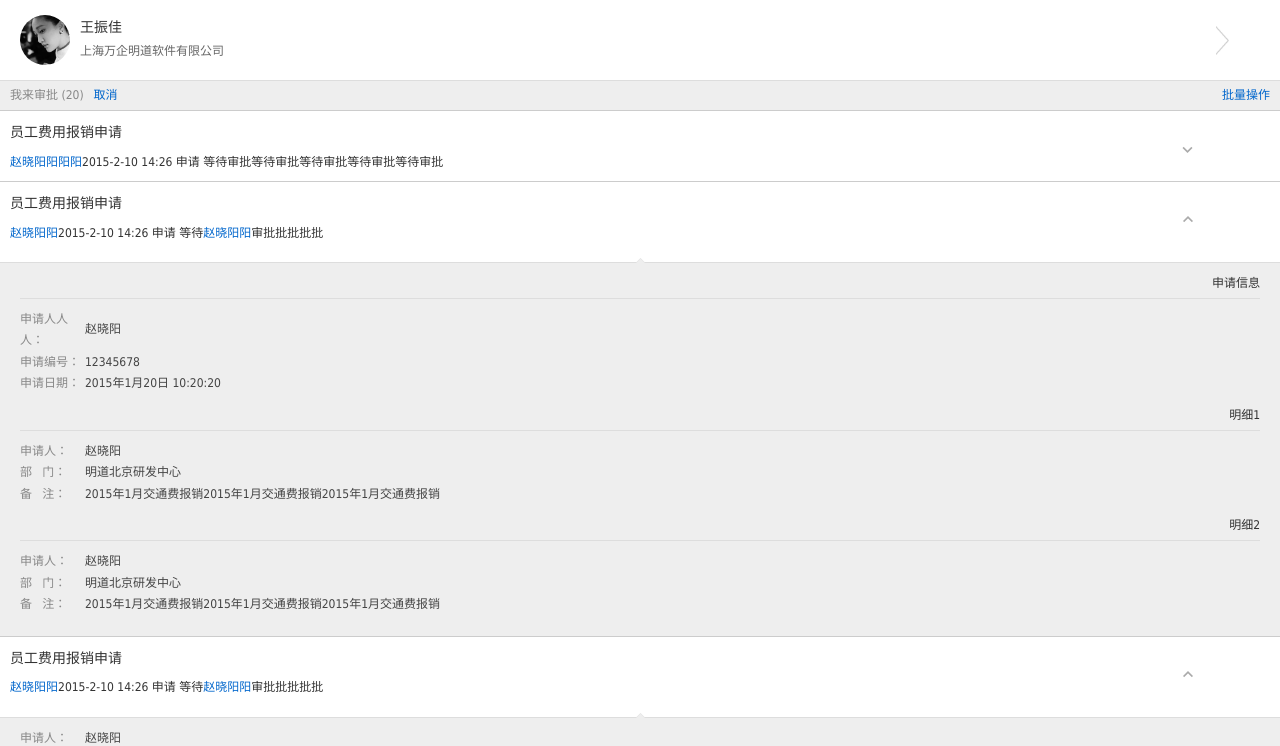
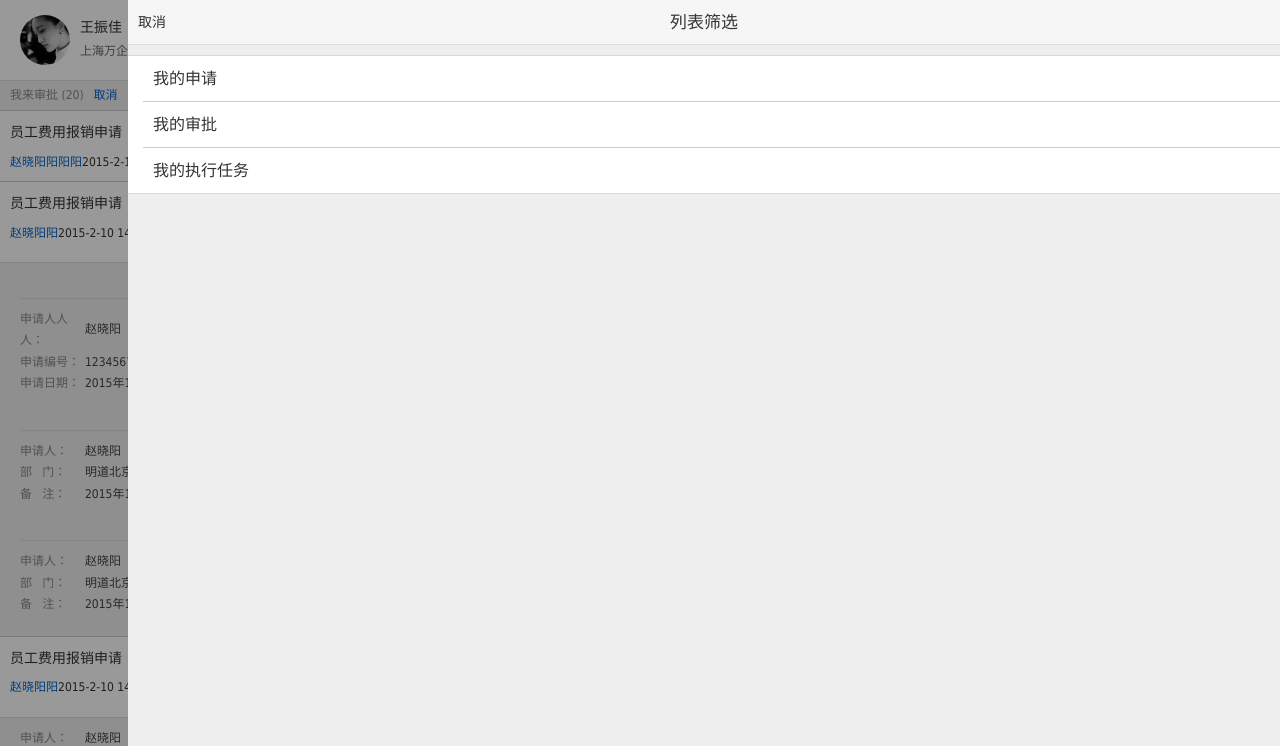
Before and after one commit to sun-zhao/MD_OA_app, a plain HTML site: page view/list.html in a window 1280 px wide. Shown: the top 746 px of the page. Drawn offline with Linux system fonts and the light colour scheme.

Commit message:
css
不要更新 img 包

```diff
--- a/css/fontstyles.css
+++ b/css/fontstyles.css
@@ -122,6 +122,9 @@
 
 .icon-shuffle2:before {
 	content: "\ea30";
+}
+.icon-menu:before {
+	content: "\e654";
 }
 
 .icon-bdgl:before {
--- a/css/mstyles.css
+++ b/css/mstyles.css
@@ -466,3 +466,15 @@ span.active i.icon-iback{margin-left:-3px;}
 .get_more span:nth-child(2){text-align:left;line-height:16px;}
 .details table tr:last-child td, .details table tr:last-child th{border:0;}
 .details .title{border-bottom:1px solid #ddd;margin-bottom:10px;padding-bottom:3px;}
+/*2015-8-10*/
+.humBtn{display: block;width:50px;height:50px;line-height:54px;position:fixed;right:15px;bottom:70px;border-radius:50%;background:#0066cc;opacity: 0.9;text-align:center;color:#fff;}
+.rightCount{width:90%;position:fixed;top:0;right:0;bottom:0;background:#eee;z-index:120;right:-90%;transition: 0.4s;}
+.rightCount.current{right:0;transition: 0.4s;}
+.rightCount .header{background:#f6f6f6;}
+.rightCount .list li{min-height:auto;}
+.rightCount .list .list_li{height:45px;line-height:45px;padding:0;overflow:hidden;}
+.rightCount .list .list_li p{height:45px;line-height:45px;}
+.rightCount .list .list_li .icon-expand-more{font-size:30px;right:10px;}
+.rightCount .list_ul{border:1px solid #d9d9d9;border-width:1px 0;background:#fff;}
+.rightCount .list_ul li{margin-left:15px;}
+.rightCount .list_ul li:last-child{border:0;}
--- a/view/list.html
+++ b/view/list.html
@@ -179,6 +179,61 @@
 		<span class="btn_yes">通 过</span>
 	</div>
 	<!--批量操作时候出现的按钮组begin-->
+	<!--汉堡包键begin-->
+	<span class="humBtn font22"><i class="icon-menu"></i></span>
+	<!--汉堡包键over-->
+	<!--右侧滑出begin-->
+	<section class="rightCount current" title="第1级">
+		<header class="header clearfix">
+			<span class="floatleft font14" id="">取消</span>
+			<span class="mid_name font17 aligncenter">列表筛选</span>
+		</header>
+		<ul class="list list_ul mart10">
+			<li class="no_preview">
+				<div class="list_li font16">
+					<i class="icon-expand-more"></i>
+					<p class="font16">我的申请</p>
+				</div>
+			</li>
+			<li class="no_preview">
+				<div class="list_li">
+					<i class="icon-expand-more"></i>
+					<p class="font16">我的审批</p>
+				</div>
+			</li>
+			<li class="no_preview">
+				<div class="list_li">
+					<i class="icon-expand-more"></i>
+					<p class="font16">我的执行任务</p>
+				</div>
+			</li>
+		</ul>
+	</section>
+	<section class="rightCount" title="第2级">
+		<header class="header clearfix">
+			<span class="floatleft"><i class="icon-iback font22"></i></span>
+			<span class="mid_name font17 aligncenter">列表筛选</span>
+		</header>
+		<ul class="list mart10">
+			<li class="no_preview">
+				<div class="list_li font16">
+					<p class="font16">待审批</p>
+				</div>
+			</li>
+			<li class="no_preview">
+				<div class="list_li">
+					<p class="font16">待经办</p>
+				</div>
+			</li>
+			<li class="no_preview">
+				<div class="list_li">
+					<p class="font16">申请结果</p>
+				</div>
+			</li>
+		</ul>
+	</section>
+	<!--右侧滑出over-->
+	<div class="mask"></div>
 	<footer class="footer_tool">
 		<span class="current"><i class="icon-laptop-chromebook"></i>工作台</span>
 		<span><i class="icon-play-install"></i>归档</span>
```
Also changed, not shown: view/contacts.html (+1 -1 lines), view/index.html (+1 -1 lines), view/login.html (+2 -2 lines), css/moafont.ttf, css/moafont.woff, img/moafont.svg (renamed from css/moafont.svg), img/moafont.ttf (added), img/moafont.woff (added), 2 other files.
